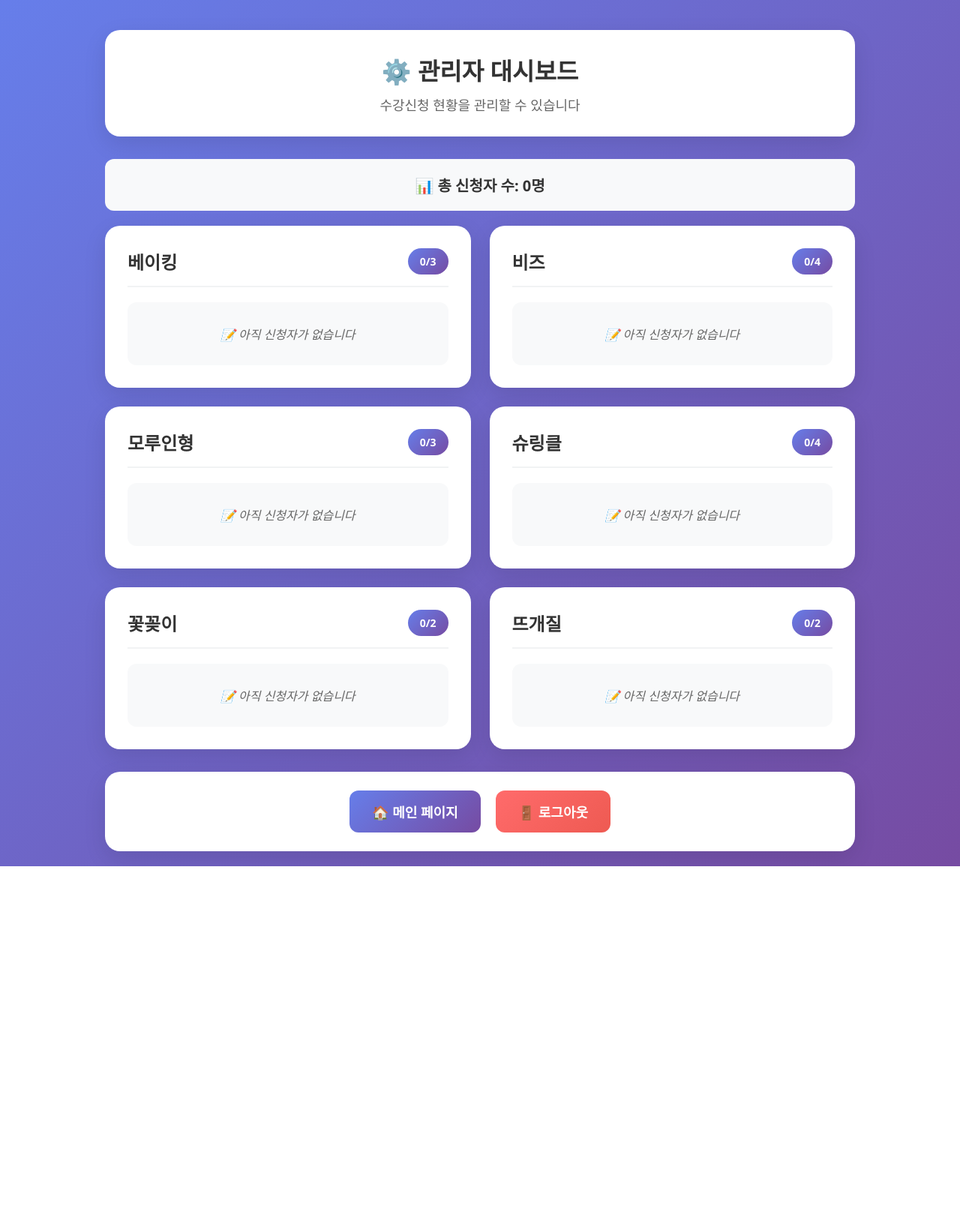
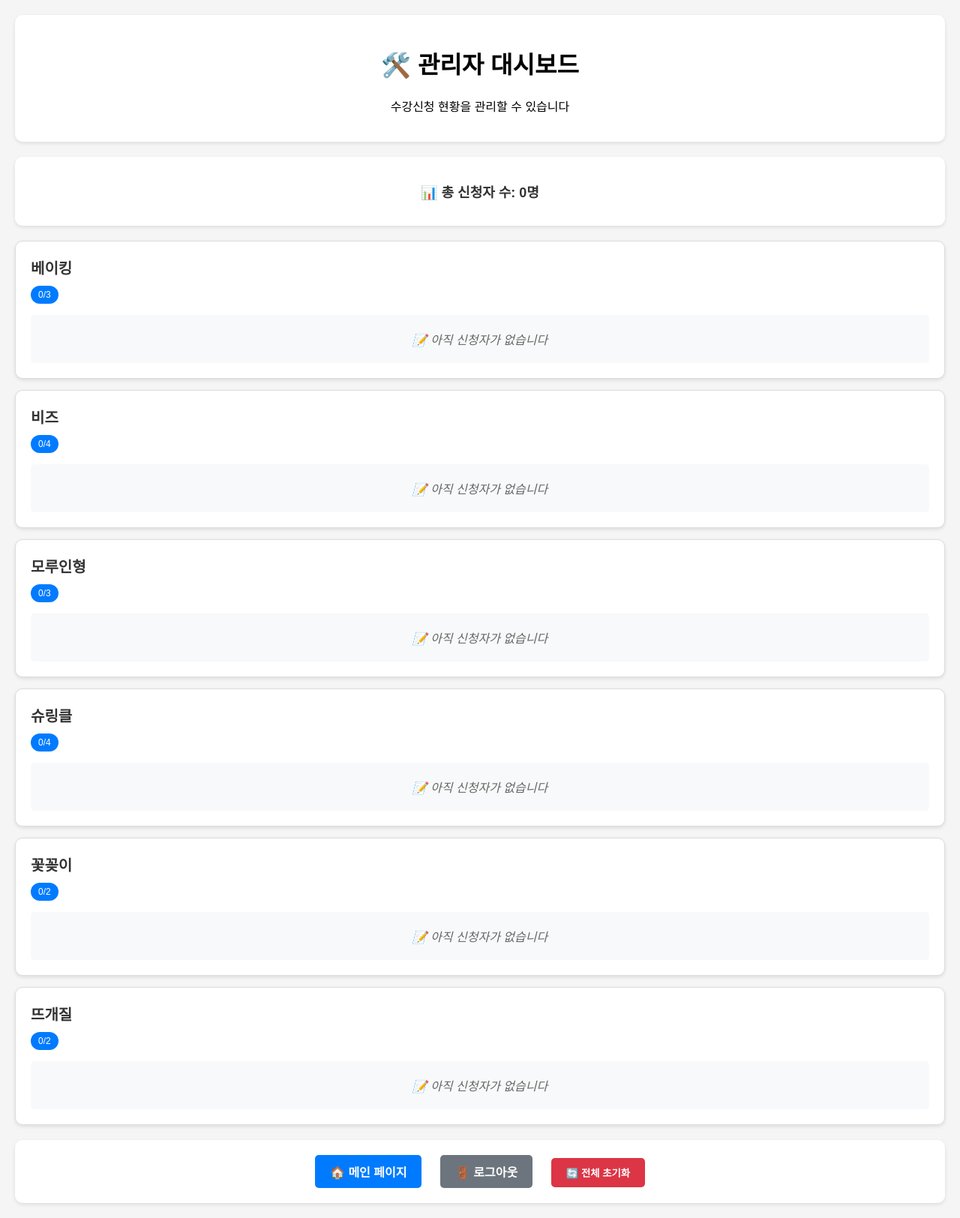
Before and after one commit to mwkim0236/course_app_1, a Flask app: page /admin in a window 1280 px wide. Shown: the whole page at 75% size. Before the commit the page ends 1155 px from the top, so only its background shows below. Run offline with Flask 3, Linux system fonts and the light colour scheme; the visitor is signed in with stand-in values (Sample User, id 1).

Commit message:
Update admin.html

```diff
--- a/templates/admin.html
+++ b/templates/admin.html
@@ -5,269 +5,149 @@
     <meta name="viewport" content="width=device-width, initial-scale=1.0">
     <title>관리자 페이지</title>
     <style>
-        * {
-            margin: 0;
-            padding: 0;
-            box-sizing: border-box;
+        body {
+            font-family: Arial, sans-serif;
+            margin: 20px;
+            background-color: #f5f5f5;
         }
-
-        body {
-            font-family: 'Segoe UI', Tahoma, Geneva, Verdana, sans-serif;
-            background: linear-gradient(135deg, #667eea 0%, #764ba2 100%);
-            min-height: 100vh;
-            padding: 20px;
-        }
-
-        .container {
-            max-width: 1000px;
-            margin: 0 auto;
-            padding-top: 20px;
-        }
-
         .header {
             background: white;
-            padding: 30px;
-            border-radius: 20px;
-            box-shadow: 0 10px 30px rgba(0,0,0,0.1);
+            padding: 20px;
+            border-radius: 10px;
+            margin-bottom: 20px;
             text-align: center;
-            margin-bottom: 30px;
+            box-shadow: 0 2px 5px rgba(0,0,0,0.1);
         }
-
-        .header h2 {
-            color: #333;
-            font-size: 32px;
-            font-weight: 700;
-            margin-bottom: 10px;
-        }
-
-        .admin-info {
-            color: #666;
-            font-size: 18px;
-        }
-
-        .courses-container {
-            display: grid;
-            grid-template-columns: repeat(auto-fit, minmax(400px, 1fr));
-            gap: 25px;
-            margin-bottom: 30px;
-        }
-
         .course-card {
             background: white;
-            padding: 30px;
-            border-radius: 20px;
-            box-shadow: 0 10px 30px rgba(0,0,0,0.1);
-            transition: all 0.3s ease;
+            border: 1px solid #ddd;
+            padding: 20px;
+            margin: 15px 0;
+            border-radius: 10px;
+            box-shadow: 0 2px 5px rgba(0,0,0,0.1);
         }
-
-        .course-card:hover {
-            transform: translateY(-5px);
-            box-shadow: 0 15px 35px rgba(0,0,0,0.15);
+        .course-title {
+            font-size: 20px;
+            font-weight: bold;
+            margin-bottom: 10px;
+            color: #333;
         }
-
-        .course-header {
+        .capacity-info {
+            background: #007bff;
+            color: white;
+            padding: 5px 10px;
+            border-radius: 15px;
+            font-size: 12px;
+            display: inline-block;
+            margin-bottom: 15px;
+        }
+        .student-item {
+            background: #f8f9fa;
+            padding: 10px 15px;
+            margin: 5px 0;
+            border-radius: 5px;
             display: flex;
             justify-content: space-between;
             align-items: center;
-            margin-bottom: 20px;
-            padding-bottom: 15px;
-            border-bottom: 2px solid #f1f3f4;
         }
-
-        .course-title {
-            font-size: 24px;
-            font-weight: 700;
-            color: #333;
+        .student-name {
+            font-size: 16px;
+            font-weight: 500;
         }
-
-        .capacity-info {
-            background: linear-gradient(135deg, #667eea 0%, #764ba2 100%);
-            color: white;
-            padding: 8px 16px;
-            border-radius: 20px;
-            font-weight: 600;
-            font-size: 14px;
-        }
-
-        .students-list {
-            list-style: none;
-        }
-
-        .student-item {
-            background: #f8f9fa;
-            padding: 15px 20px;
-            margin-bottom: 10px;
-            border-radius: 12px;
-            display: flex;
-            justify-content: space-between;
-            align-items: center;
-            transition: all 0.3s ease;
-        }
-
-        .student-item:hover {
-            background: #e9ecef;
-            transform: translateX(5px);
-        }
-
-        .student-name {
-            font-size: 18px;
-            font-weight: 500;
-            color: #333;
-        }
-
         .delete-btn {
-            background: linear-gradient(135deg, #ff6b6b, #ee5a52);
+            background: #dc3545;
             color: white;
             border: none;
-            padding: 8px 15px;
-            border-radius: 8px;
-            font-size: 14px;
-            font-weight: 600;
+            padding: 5px 10px;
+            border-radius: 3px;
             cursor: pointer;
-            transition: all 0.3s ease;
+            font-size: 12px;
         }
-
         .delete-btn:hover {
-            transform: translateY(-2px);
-            box-shadow: 0 5px 15px rgba(255, 107, 107, 0.3);
+            background: #c82333;
         }
-
         .no-students {
             text-align: center;
             color: #666;
-            font-size: 16px;
             font-style: italic;
-            padding: 30px 20px;
+            padding: 20px;
             background: #f8f9fa;
-            border-radius: 12px;
+            border-radius: 5px;
         }
-
         .navigation {
             background: white;
-            padding: 25px;
-            border-radius: 20px;
-            box-shadow: 0 10px 30px rgba(0,0,0,0.1);
+            padding: 20px;
+            border-radius: 10px;
             text-align: center;
-            display: flex;
-            gap: 20px;
-            justify-content: center;
-            flex-wrap: wrap;
+            margin-top: 20px;
+            box-shadow: 0 2px 5px rgba(0,0,0,0.1);
         }
-
         .nav-link {
-            color: white;
+            display: inline-block;
+            margin: 0 10px;
+            padding: 10px 20px;
             text-decoration: none;
-            padding: 15px 30px;
-            border-radius: 12px;
-            font-size: 18px;
-            font-weight: 600;
-            transition: all 0.3s ease;
-            display: inline-block;
+            border-radius: 5px;
+            font-weight: bold;
         }
-
-        .nav-link:hover {
-            transform: translateY(-2px);
-            text-decoration: none;
+        .main-link {
+            background: #007bff;
             color: white;
         }
-
-        .main-link {
-            background: linear-gradient(135deg, #667eea 0%, #764ba2 100%);
+        .logout-link {
+            background: #6c757d;
+            color: white;
         }
-
-        .main-link:hover {
-            box-shadow: 0 8px 20px rgba(102, 126, 234, 0.3);
+        .reset-btn {
+            background: #dc3545;
+            color: white;
+            border: none;
+            padding: 10px 20px;
+            border-radius: 5px;
+            cursor: pointer;
+            font-weight: bold;
+            margin: 0 10px;
         }
-
-        .logout-link {
-            background: linear-gradient(135deg, #ff6b6b, #ee5a52);
+        .reset-btn:hover {
+            background: #c82333;
         }
-
-        .logout-link:hover {
-            box-shadow: 0 8px 20px rgba(255, 107, 107, 0.3);
-        }
-
         .stats-summary {
-            background: #f8f9fa;
-            padding: 20px;
-            border-radius: 12px;
+            background: white;
+            padding: 15px;
+            border-radius: 10px;
             margin-bottom: 20px;
             text-align: center;
+            box-shadow: 0 2px 5px rgba(0,0,0,0.1);
         }
-
         .total-students {
-            font-size: 20px;
-            font-weight: 600;
+            font-size: 18px;
+            font-weight: bold;
             color: #333;
-        }
-
-        @media (max-width: 768px) {
-            .courses-container {
-                grid-template-columns: 1fr;
-            }
-
-            .course-header {
-                flex-direction: column;
-                align-items: flex-start;
-                gap: 10px;
-            }
-
-            .student-item {
-                flex-direction: column;
-                align-items: flex-start;
-                gap: 10px;
-            }
-
-            .delete-btn {
-                align-self: flex-end;
-            }
-
-            .navigation {
-                flex-direction: column;
-                align-items: center;
-            }
-
-            .nav-link {
-                width: 100%;
-                max-width: 300px;
-            }
-
-            .header h2 {
-                font-size: 28px;
-            }
         }
     </style>
 </head>
 <body>
-    <div class="container">
     <div class="header">
-            <h2>⚙️ 관리자 대시보드</h2>
-            <p class="admin-info">수강신청 현황을 관리할 수 있습니다</p>
+        <h1>🛠️ 관리자 대시보드</h1>
+        <p>수강신청 현황을 관리할 수 있습니다</p>
     </div>
 
-        {% set total_students = [] %}
+    <div class="stats-summary">
+        {% set total_count = 0 %}
         {% for course, data in courses.items() %}
-            {% for student in data.students %}
-                {{ total_students.append(student) or "" }}
+            {% set total_count = total_count + data.registered %}
         {% endfor %}
-        {% endfor %}
-
-        <div class="stats-summary">
-            <p class="total-students">📊 총 신청자 수: {{ total_students|length }}명</p>
+        <p class="total-students">📊 총 신청자 수: {{ total_count }}명</p>
     </div>
 
-        <div class="courses-container">
     {% for course, data in courses.items() %}
         <div class="course-card">
-                    <div class="course-header">
-                        <h3 class="course-title">{{ course }}</h3>
+            <div class="course-title">{{ course }}</div>
             <span class="capacity-info">{{ data.registered }}/{{ data.capacity }}</span>
-                    </div>
 
-                    <ul class="students-list">
             {% if data.students %}
                 {% for student in data.students %}
-                                <li class="student-item">
+                    <div class="student-item">
                         <span class="student-name">👤 {{ student }}</span>
                         <form action="/admin/delete" method="POST" style="display:inline;">
                             <input type="hidden" name="course" value="{{ course }}">
@@ -276,22 +156,25 @@
                                 🗑️ 삭제
                             </button>
                         </form>
-                                </li>
+                    </div>
                 {% endfor %}
             {% else %}
-                            <li class="no-students">
+                <div class="no-students">
                     📝 아직 신청자가 없습니다
-                            </li>
+                </div>
             {% endif %}
-                    </ul>
         </div>
     {% endfor %}
-        </div>
 
     <div class="navigation">
         <a href="/main" class="nav-link main-link">🏠 메인 페이지</a>
         <a href="/admin_logout" class="nav-link logout-link">🚪 로그아웃</a>
-        </div>
+
+        <form action="/admin/reset" method="POST" style="display:inline;">
+            <button type="submit" class="reset-btn" onclick="return confirm('⚠️ 정말로 모든 수강신청 데이터를 초기화하시겠습니까?\n\n이 작업은 되돌릴 수 없습니다!')">
+                🔄 전체 초기화
+            </button>
+        </form>
     </div>
 </body>
 </html>
```
Lines whose indentation alone changed are shown as unchanged.
